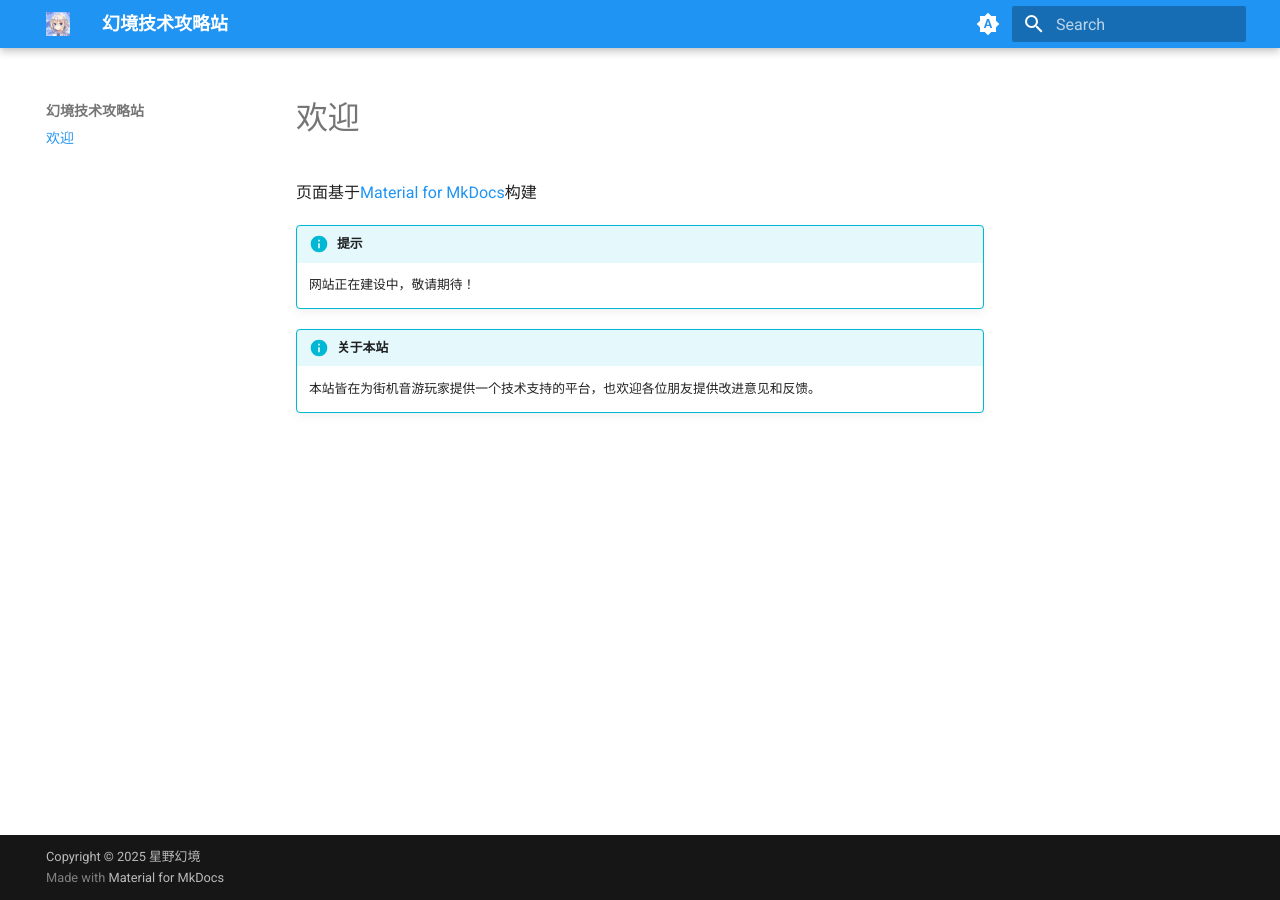
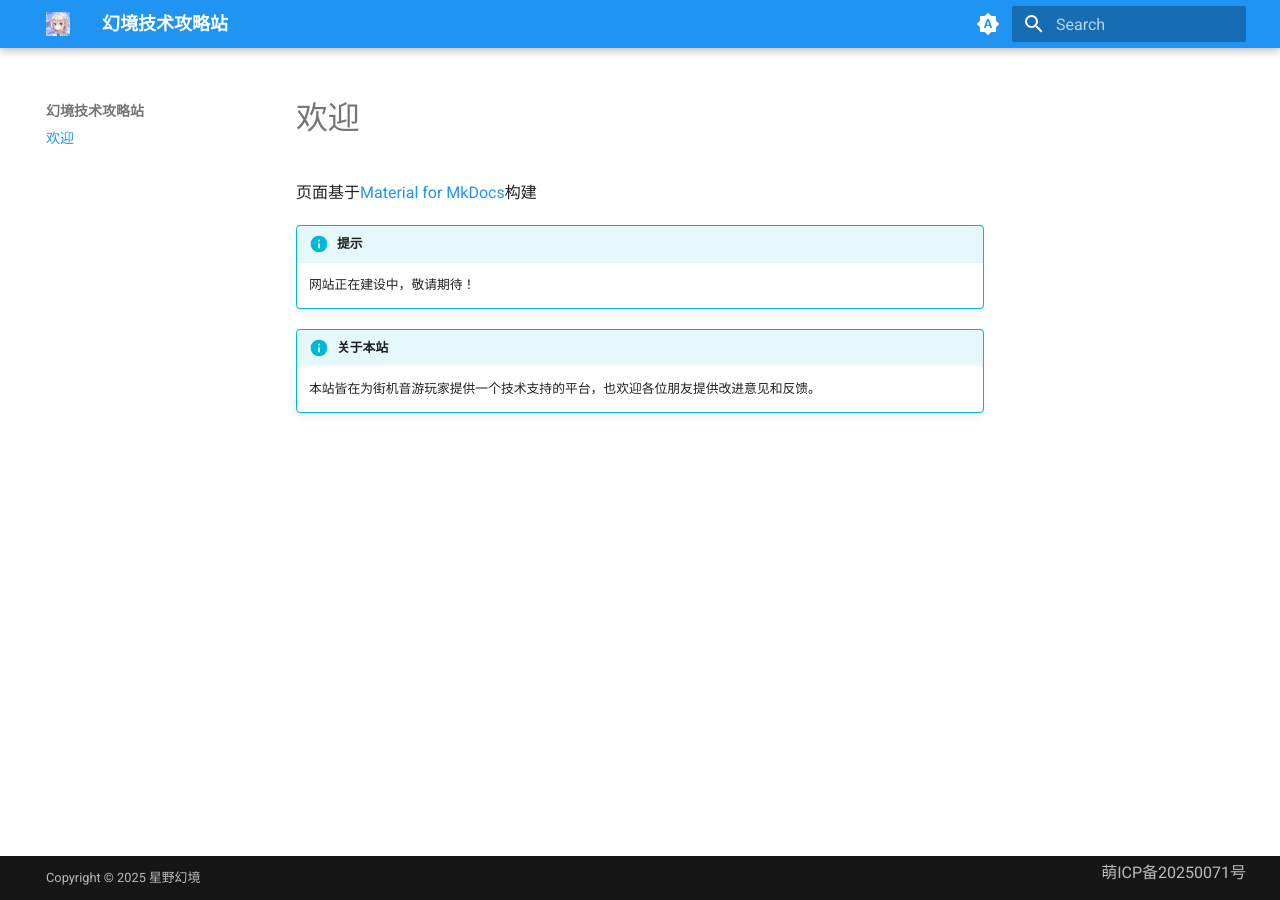
Before and after one commit to UnrealOfficial/mkdocs-material, an MkDocs documentation site: the page built from docs/index.md, in a window 1280 px wide. Built offline with MkDocs 1.6.1 and Material for MkDocs 9.7.7, drawn with Linux system fonts in a browser that asks for light colours.

Commit message:
增加萌国ICP备案号

```diff
--- a/mkdocs.yml
+++ b/mkdocs.yml
@@ -2,6 +2,7 @@ site_name: 幻境技术攻略站
 site_url: https://unreal-network.tech
 theme:
   name: material
+  custom_dir: overrides
   logo: assets/logo.png
   icon:
     admonition:
@@ -9,8 +10,6 @@ theme:
   font:
     text: Roboto
     code: Roboto Mono
-  features:
-    - navigation.footer
   palette:
     # 自动切换
     - media: "(prefers-color-scheme)"
@@ -46,7 +45,9 @@ markdown_extensions:
       emoji_generator: !!python/name:material.extensions.emoji.to_svg
 
 extra:
-  footer:
-    - '<a href="https://icp.gov.moe/?keyword=20250071" target="_blank">萌ICP备20250071号</a>'
+  generator: false
+  social:
+    - icon: fontawesome/brands/github
+      link: https://example.com/
 
 copyright: Copyright &copy; 2025 星野幻境
--- /dev/null
+++ b/overrides/partials/social.html
@@ -0,0 +1,3 @@
+<div>
+  <a href="https://icp.gov.moe/?keyword=20250071" target="_blank">萌ICP备20250071号</a>
+</div>
```
